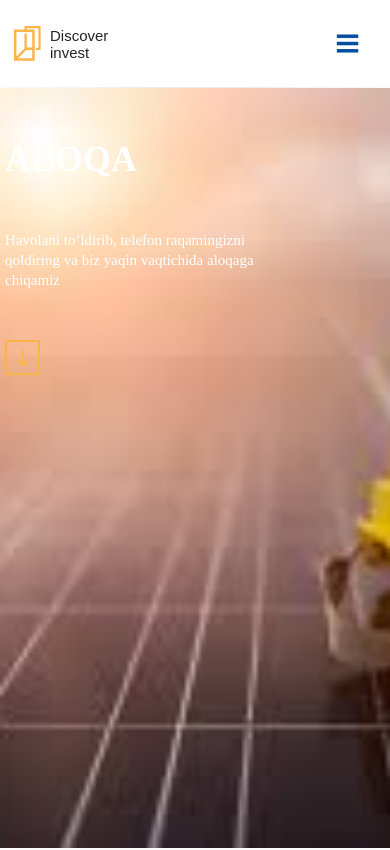
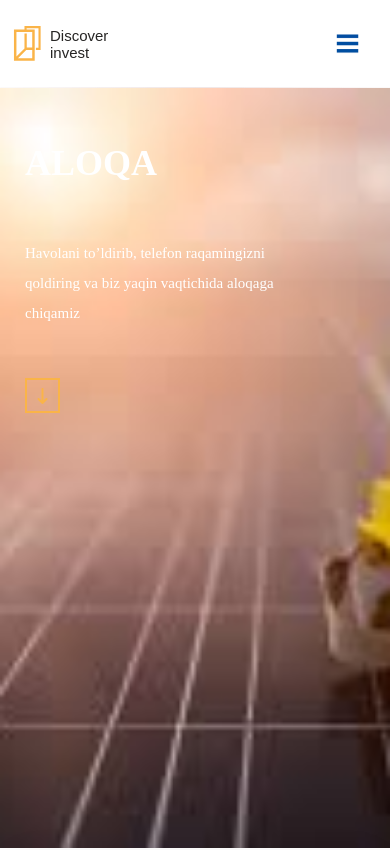
Before and after one commit to Sunnat0401/discover-invest, a React (Vite) app: page /connect in a window 390 px wide. Shown: the top 850 px of the page. Built offline with nearby package versions, Linux system fonts and the light colour scheme.

Commit message:
add responsive for ConnectPage.jsx

```diff
--- a/src/Pages/AboutPage/AboutPage.css
+++ b/src/Pages/AboutPage/AboutPage.css
@@ -59,10 +59,11 @@
    }
    @media screen and (max-width:450px) {
     .aboutpage-information{
-        margin: 20px 0;
+        margin: 0;
     }
     .aboutpage-title{
         font-size: 36px;
+        line-height: 40px;
     }
     .aboutpage-subtitle{
         font-weight: bold;
--- a/src/Pages/ConnectPage/ConnectPage.css
+++ b/src/Pages/ConnectPage/ConnectPage.css
@@ -9,16 +9,20 @@
        background-repeat: no-repeat;
        background-position: center;
 }
+.connectpage .top{
+    margin: 0px 20px;
+}
 .connectpage-title{
     padding: 70px 0;
     font-size: 56px;
     color: white;
+    line-height: 50px;
 }
 .connectpage-text{
     color: white;
     line-height: 20px;
     width: 500px;
-
+    line-height: 30px;
 }
 .connectpage-link{
     display: inline-block;
--- a/src/Pages/ConnectPage/ConnectPage.jsx
+++ b/src/Pages/ConnectPage/ConnectPage.jsx
@@ -37,7 +37,7 @@ const ConnectPage = () => {
     <div className="connectpage">
         <Navbar />
       <div className="connectpage-wrapper">
-        <div className="container">
+        <div className="container top">
           <h1 className="connectpage-title">{t("connectpage1")}</h1>
           <p className="connectpage-text">
           {t("connectpage2")}
```
